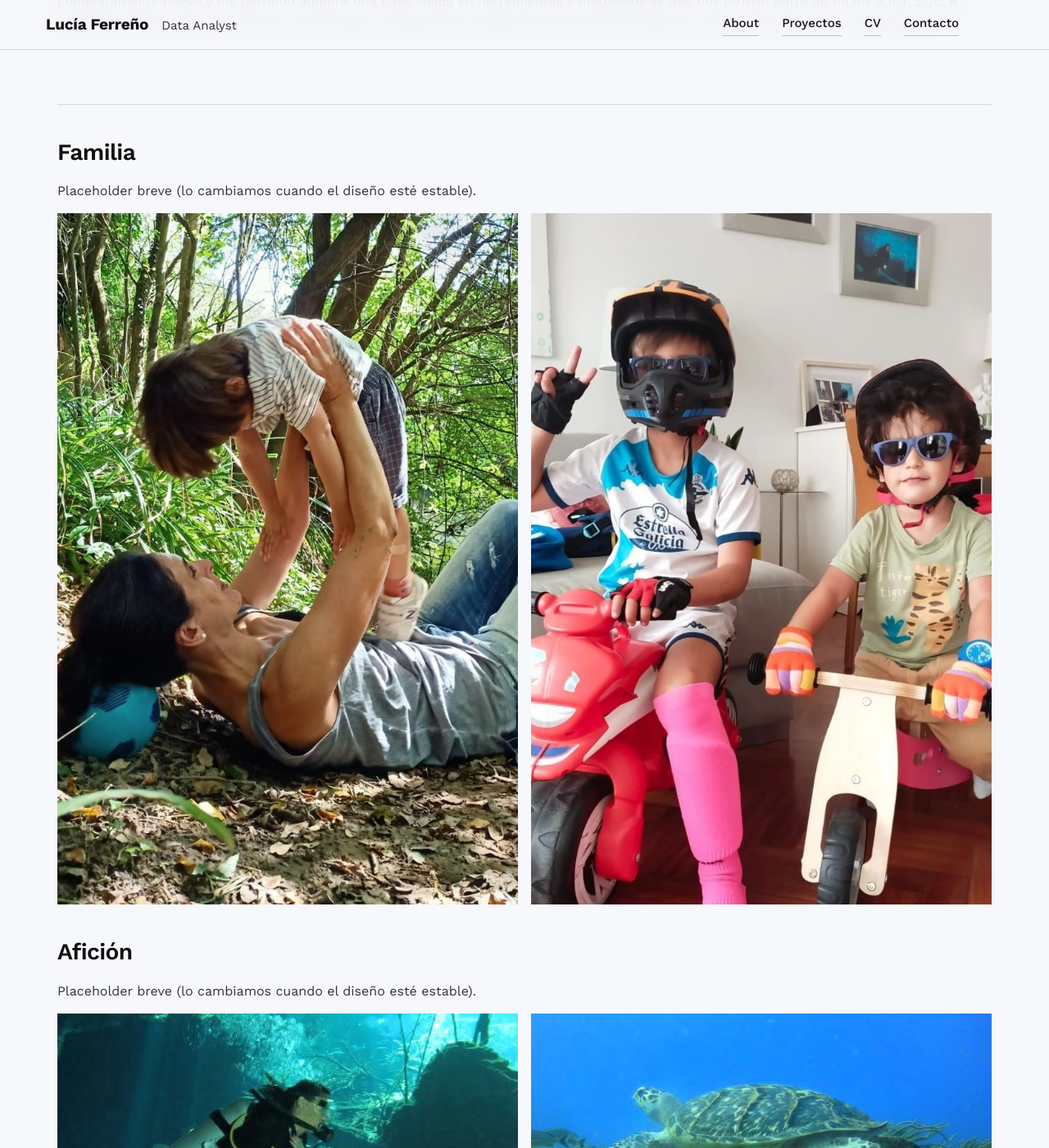
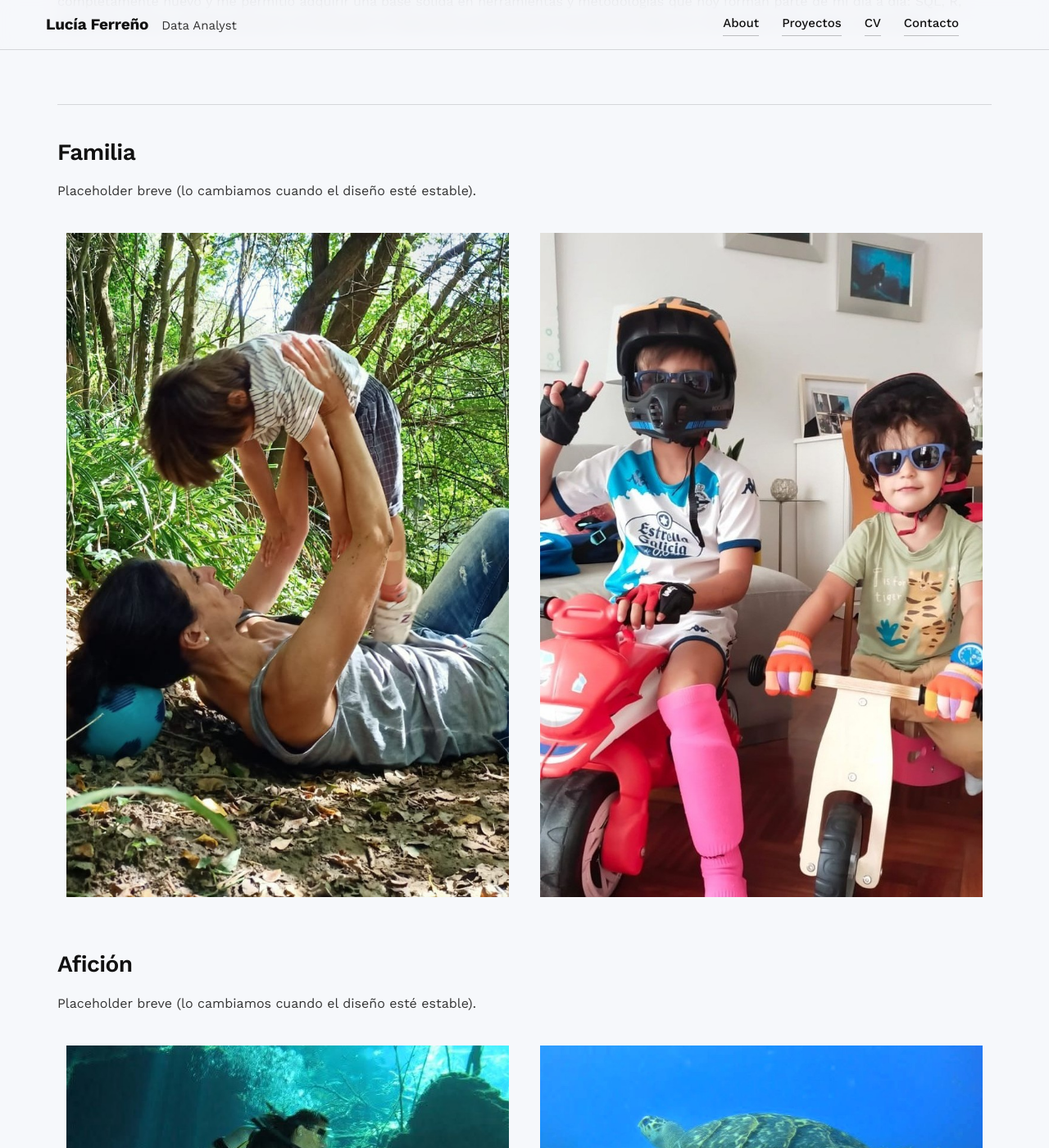
Before and after one commit to lucia-ferreno-pico/Portfolio, a Jekyll site: the page built from about.md, in a window 1280 px wide and 1400 px high, scrolled down 582 px. Shown: the whole window at 82% size. Built offline with Jekyll 4.4.1, drawn with Linux system fonts in a browser that asks for light colours.

Commit message:
Update main.css

```diff
--- a/assets/css/main.css
+++ b/assets/css/main.css
@@ -1296,3 +1296,28 @@ projects-page .projects-title{
     grid-template-columns: 1fr;
   }
 }
+/* Galerías About — tamaño y espaciado coherente */
+.about-page img {
+  display: block;
+  width: 100%;
+  max-width: 540px; /* límite de ancho similar a diseño editorial */
+  margin: 24px auto; /* separa del texto arriba y abajo */
+  object-fit: cover;
+  border-radius: 0; /* esquinas cuadradas */
+}
+
+/* Verticales — sección Familia */
+.about-gallery.is-family img {
+  aspect-ratio: 2 / 3; /* retrato más alto */
+}
+
+/* Horizontales — sección Afición */
+.about-gallery.is-hobby img {
+  aspect-ratio: 3 / 2; /* apaisado */
+}
+
+@media (max-width: 760px) {
+  .about-page img {
+    max-width: 100%;
+  }
+}
```
